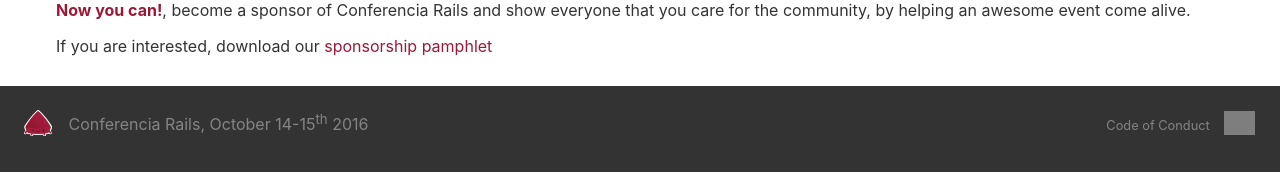
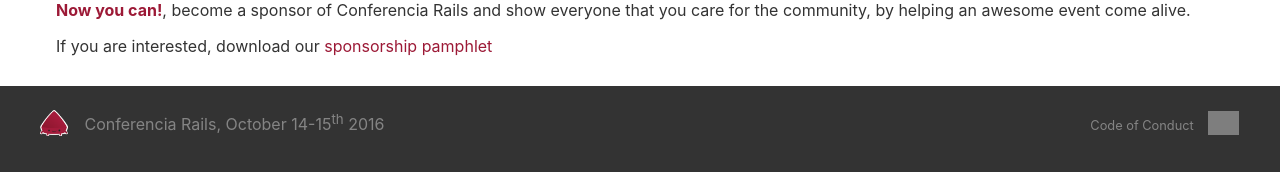
Before and after one commit to aprodeweb/conferenciaror.es, a Jekyll site: the page built from index.html, in a window 1280 px wide. Shown: the part 1019-1194 px from the top of the page. Built offline with Jekyll 4.4.1, drawn with Linux system fonts in a browser that asks for light colours; grey boxes are pictures that could not be loaded.

Commit message:
footer container

```diff
--- a/_layouts/default.html
+++ b/_layouts/default.html
@@ -36,6 +36,7 @@
       </div>-->
 
       <footer class="footer-2" role="contentinfo">
+        <div class='footer-container'>
         <div class="footer-logo">
           <img src='img/logo.png' alt='manolo rubyto'>
         </div>
@@ -56,6 +57,7 @@
             </li>
           </ul>
         </div>
+        </div>
       </footer>
   </body>
 </html>
--- a/_sass/footer.scss
+++ b/_sass/footer.scss
@@ -38,6 +38,9 @@
   display: inline-block;
   padding: $base-spacing;
   width: 100%;
+  .footer-container {
+    @include outer-container();
+  }
 
   .footer-logo {
     margin-bottom: 1em;
```
